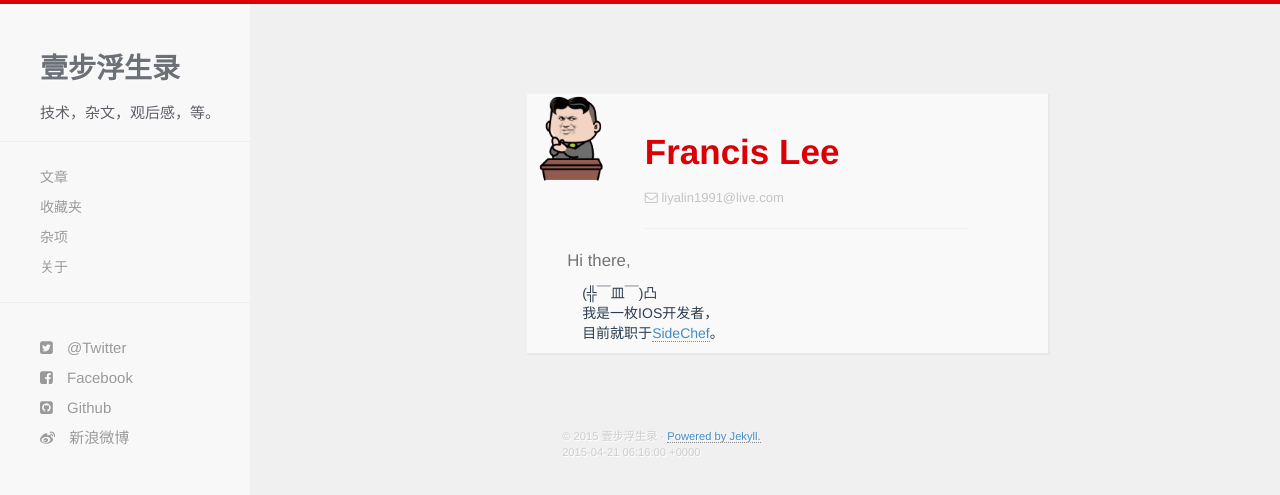
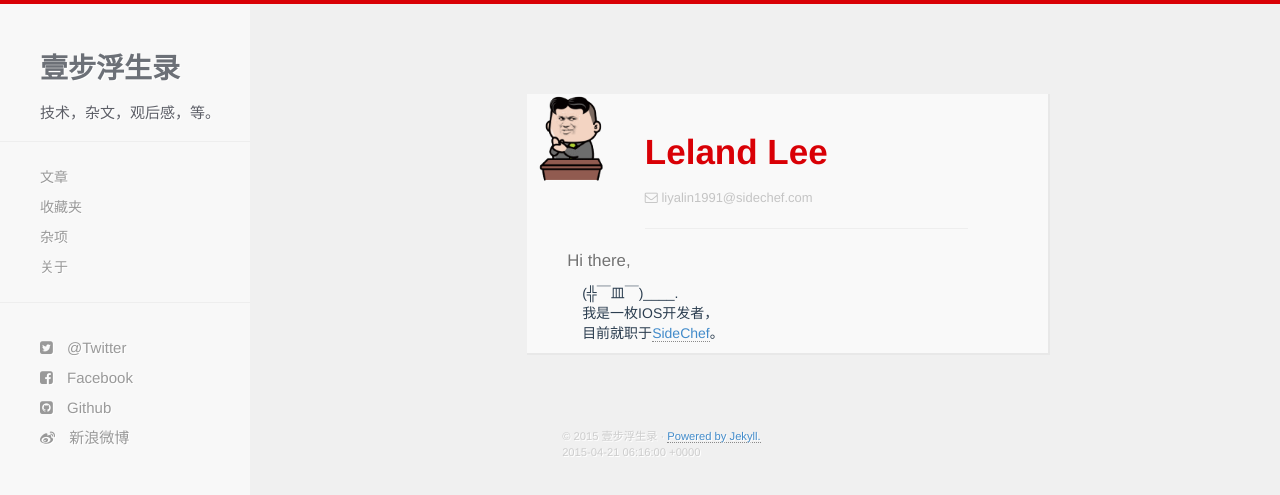
Before and after one commit to liyalin/liyalin.github.io, a Jekyll site: the page built from about.html, in a window 1280 px wide. Shown: the top 495 px of the page. Built offline with Jekyll 4.4.1, drawn with Linux system fonts in a browser that asks for light colours; nearby versions of some CDN libraries; Markdown is read by kramdown in place of the engine named in the settings.

Commit message:
no message

```diff
--- a/_includes/showcase.html
+++ b/_includes/showcase.html
@@ -3,8 +3,10 @@
 
     /*.showcase-wrapper {background-image: url("{{ site.baseurl }}/images/yasuo.jpg");}*/
     /*.showcase-wrapper {background-image: url("http://img.tuku.com/upload/attach/2014/12/116631-2iJ5sax.jpg");}*/
-       .showcase-wrapper {background-image: url("http://www.pp3.cn/uploads/201412/2014121908.jpg");}
+/*       .showcase-wrapper {background-image: url("http://www.pp3.cn/uploads/201412/2014121908.jpg");}*/
 /*   .showcase-wrapper {background-image: url("http://www.pp3.cn/uploads/201409/2014092610.jpg");}*/
+   .showcase-wrapper {background-image: url("http://www.bz55.com/uploads/allimg/150325/139-150325112J7-50.jpg");}
+
     </style>
 
     <div class="showcase-wrapper sticky">
--- a/about.html
+++ b/about.html
@@ -10,14 +10,14 @@ title: About Me
             <img src="{{ site.baseurl }}/images/liyalin.gif">
           </div>
           <div class="col-md-9">
-            <h1>Francis Lee</h1>
-            <p><i class="fa fa-envelope-o"></i>&nbsp;liyalin1991@live.com </p>
+            <h1>Leland Lee</h1>
+            <p><i class="fa fa-envelope-o"></i>&nbsp;liyalin1991@sidechef.com </p>
             <hr />
           </div>
         </div>
         <div class="row">
           <div class="col-md-12 letter">
-            <p>Hi there,<div class="col-md-12 letter">(╬￣皿￣)凸<br> 我是一枚IOS开发者，
+            <p>Hi there,<div class="col-md-12 letter">(╬￣皿￣)____.<br> 我是一枚IOS开发者，
             	<br>目前就职于<a href="http://www.sidechef.com">SideChef</a>。
             </p>
           </div>
```
